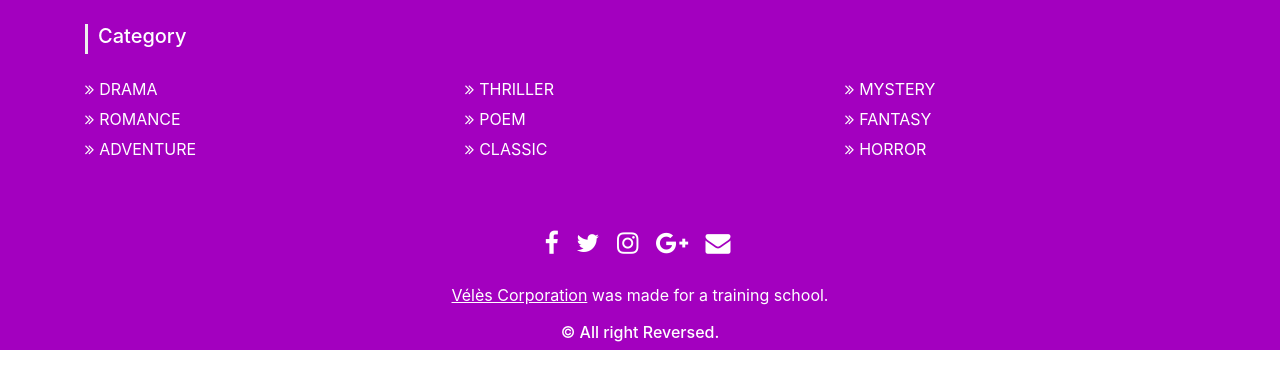
After one commit to Opalie/ppe-hibouk, a PHP site: page /footer.php in a window 1280 px wide. The commit adds this page. Shown: the top 389 px of the page. Run offline with PHP 8.4, Linux system fonts and the light colour scheme; some libraries are stand-ins or nearby versions.

Commit message:
Add footer and fix some css bugs

```diff
--- a/Website/copyright.php
+++ b/Website/copyright.php
@@ -5,7 +5,7 @@
 </head>
 
 <footer>
-        <div class="footerbottom">
-            <p>Copyright &copy; Vélès Corporation - 2020. All rights reserved.</p>
-        </div>
+    <div class="footerbottom">
+        <p class="p-0 m-0">Copyright &copy; Vélès Corporation - 2020. All rights reserved.</p>
+    </div>
 </footer>
--- /dev/null
+++ b/Website/footer.php
@@ -0,0 +1,61 @@
+<link href="//maxcdn.bootstrapcdn.com/bootstrap/4.0.0/css/bootstrap.min.css" rel="stylesheet" id="bootstrap-css">
+<link href="style/footer.css" rel="stylesheet">
+<script src="//maxcdn.bootstrapcdn.com/bootstrap/4.0.0/js/bootstrap.min.js"></script>
+<script src="//cdnjs.cloudflare.com/ajax/libs/jquery/3.2.1/jquery.min.js"></script>
+<!------ Include the above in your HEAD tag ---------->
+
+<!-- Footer -->
+<footer id="footer">
+    <div class="container">
+        <div class="container-title pt-4">
+            <h5>Category</h5>
+        </div>
+        <div class="row text-center text-xs-center text-sm-left text-md-left">
+
+            <div class="col-xs-12 col-sm-4 col-md-4">
+
+                <ul class="list-unstyled quick-links">
+                    <li><a><i class="fa fa-angle-double-right"></i>DRAMA</a></li>
+                    <li><a><i class="fa fa-angle-double-right"></i>ROMANCE</a></li>
+                    <li><a><i class="fa fa-angle-double-right"></i>ADVENTURE</a></li>
+                </ul>
+            </div>
+            <div class="col-xs-12 col-sm-4 col-md-4">
+
+                <ul class="list-unstyled quick-links">
+                    <li><a><i class="fa fa-angle-double-right"></i>THRILLER</a></li>
+                    <li><a><i class="fa fa-angle-double-right"></i>POEM</a></li>
+                    <li><a><i class="fa fa-angle-double-right"></i>CLASSIC</a></li>
+                </ul>
+            </div>
+            <div class="col-xs-12 col-sm-4 col-md-4">
+
+                <ul class="list-unstyled quick-links">
+                    <li><a><i class="fa fa-angle-double-right"></i>MYSTERY</a></li>
+                    <li><a><i class="fa fa-angle-double-right"></i>FANTASY</a></li>
+                    <li><a><i class="fa fa-angle-double-right"></i>HORROR</a></li>
+                </ul>
+            </div>
+        </div>
+        <div class="row">
+            <div class="col-xs-12 col-sm-12 col-md-12 mt-2 mt-sm-5">
+                <ul class="list-unstyled list-inline social text-center">
+                    <li class="list-inline-item"><a href=""><i class="fa fa-facebook"></i></a></li>
+                    <li class="list-inline-item"><a href=""><i class="fa fa-twitter"></i></a></li>
+                    <li class="list-inline-item"><a href=""><i class="fa fa-instagram"></i></a></li>
+                    <li class="list-inline-item"><a href=""><i class="fa fa-google-plus"></i></a></li>
+                    <li class="list-inline-item"><a href="" target="_blank"><i class="fa fa-envelope"></i></a></li>
+                </ul>
+            </div>
+            <hr>
+        </div>
+        <div class="row">
+            <div class="col-xs-12 col-sm-12 col-md-12 mt-2 mt-sm-2 text-center text-white">
+                <p><span class="veles-name">Vélès Corporation</span> was made for a training school.</p>
+                <p class="h6">© All right Reversed.</p>
+            </div>
+            <hr>
+        </div>
+    </div>
+</footer>
+<!-- ./Footer -->
--- /dev/null
+++ b/Website/style/footer.css
@@ -0,0 +1,82 @@
+/* Footer */
+@import url('https://maxcdn.bootstrapcdn.com/font-awesome/4.7.0/css/font-awesome.min.css');
+section {
+    padding: 60px 0;
+}
+
+section .section-title {
+    text-align: center;
+    color: #007b5e;
+    margin-bottom: 50px;
+    text-transform: uppercase;
+}
+
+footer {
+    background: #a300bf;
+    width: 100%;
+}
+
+#footer h5{
+	padding-left: 10px;
+    border-left: 3px solid #eeeeee;
+    padding-bottom: 6px;
+    margin-bottom: 20px;
+    color:#ffffff;
+}
+#footer a {
+    color: #ffffff;
+    text-decoration: none !important;
+    background-color: transparent;
+    -webkit-text-decoration-skip: objects;
+}
+#footer ul.social li{
+	padding: 3px 0;
+}
+#footer ul.social li a i {
+    margin-right: 5px;
+	font-size:25px;
+	-webkit-transition: .5s all ease;
+	-moz-transition: .5s all ease;
+	transition: .5s all ease;
+}
+#footer ul.social li:hover a i {
+	font-size:30px;
+	margin-top:-10px;
+}
+#footer ul.social li a,
+#footer ul.quick-links li a{
+	color:#ffffff;
+}
+#footer ul.social li a:hover{
+	color:#eeeeee;
+}
+#footer ul.quick-links li{
+	padding: 3px 0;
+	-webkit-transition: .5s all ease;
+	-moz-transition: .5s all ease;
+	transition: .5s all ease;
+}
+#footer ul.quick-links li:hover{
+	padding: 3px 0;
+	margin-left:5px;
+	font-weight:700;
+}
+#footer ul.quick-links li a i{
+	margin-right: 5px;
+}
+#footer ul.quick-links li:hover a i {
+    font-weight: 700;
+}
+
+span.veles-name {
+    text-decoration: underline;
+}
+
+@media (max-width:767px){
+	#footer h5 {
+    padding-left: 0;
+    border-left: transparent;
+    padding-bottom: 0px;
+    margin-bottom: 10px;
+}
+}
```
Also changed, not shown: Website/author_profile.php (+12 -84 lines), Website/style/copyright.css (+0 -11 lines), Website/style/navbar.css (+29 -20 lines), Website/home.php (renamed from Website/index.php).
